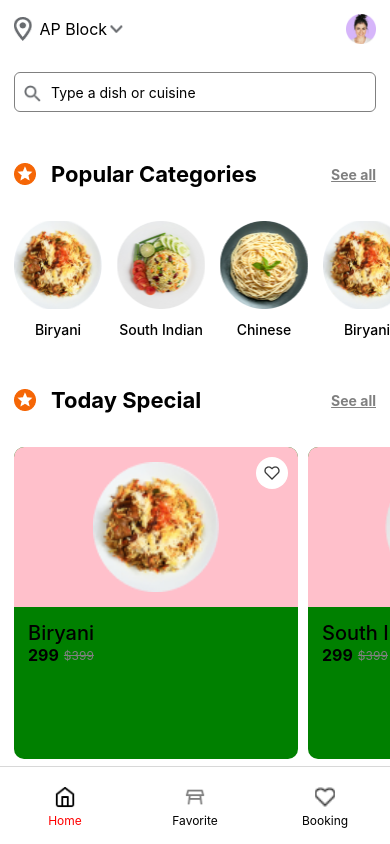
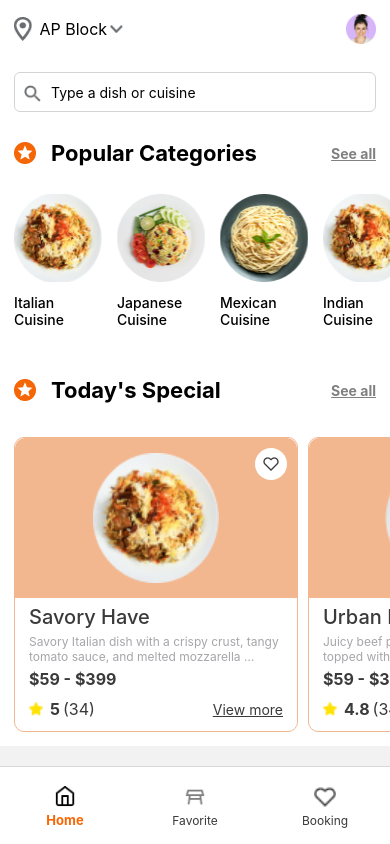
Before and after one commit to DustinDoan315/youtube-clone, a React Native app in the folder boilerplatear/: screen / in a window 390 px wide. Built offline with nearby package versions, Linux system fonts and the light colour scheme.

Commit message:
update home screen 11:12|27/07-2024

```diff
--- a/boilerplatear/src/assets/index.ts
+++ b/boilerplatear/src/assets/index.ts
@@ -17,6 +17,7 @@ export const icons = {
   avatar: require('./icons/avatar.png'),
   down_arrow: require('./icons/down_arrow.png'),
   heart: require('./icons/heart.png'),
+  white_heart: require('./icons/white_heart.png'),
   cart: require('./icons/cart.png'),
   food_1: require('./icons/food_1.png'),
   food_2: require('./icons/food_2.png'),
--- a/boilerplatear/src/components/SearchBar/index.tsx
+++ b/boilerplatear/src/components/SearchBar/index.tsx
@@ -1,6 +1,7 @@
 import {View, Text, TextInput, Image, Pressable} from 'react-native';
 import React from 'react';
 import {icons} from '@assets/index';
+import {color} from '@theme/index';
 
 const SearchBar = () => {
   return (
@@ -25,7 +26,7 @@ const SearchBar = () => {
         placeholder="Type a dish or cuisine"
         style={{
           borderWidth: 1,
-          borderColor: 'gray',
+          borderColor: color.primaryBorder,
           paddingHorizontal: 12,
           paddingLeft: 36,
           borderRadius: 6,
--- a/boilerplatear/src/navigation/BottomTabNavigation.tsx
+++ b/boilerplatear/src/navigation/BottomTabNavigation.tsx
@@ -10,6 +10,7 @@ import router from './router';
 import {bottom} from '@screens/bottom';
 import {icons} from '@assets/index';
 import {screenName} from 'type';
+import {color} from '@theme/index';
 const Tab = createBottomTabNavigator();
 
 const TabButton: React.FC<
@@ -35,15 +36,16 @@ const TabButton: React.FC<
             : icons.table
         }
         style={{
-          width: 20,
+          width: 22,
           height: 22,
         }}
       />
       <Text
         style={{
-          color: focused ? 'red' : 'black',
+          color: focused ? color.highlight : color.primaryText,
           marginTop: 5,
-          fontSize: 12,
+          fontSize: focused ? 13 : 12,
+          fontWeight: focused && 'bold',
         }}>
         {name}
       </Text>
--- a/boilerplatear/src/screens/bottom/Home/HomeView.tsx
+++ b/boilerplatear/src/screens/bottom/Home/HomeView.tsx
@@ -1,5 +1,5 @@
-import {Image, StyleSheet, Text, View} from 'react-native';
-import React from 'react';
+import {Image, Pressable, StyleSheet, Text, View} from 'react-native';
+import React, {useState} from 'react';
 import {useAppDispatch, useAppSelector} from '@redux/hooks';
 
 import {icons} from '@assets/index';
@@ -9,7 +9,6 @@ import {Header, PopularCategories, TodaySpecial} from './components';
 const HomeView = () => {
   const dispatch = useAppDispatch();
   const data = useAppSelector(state => state.counter);
-
   return (
     <View style={styles.container}>
       <Header />
--- a/boilerplatear/src/screens/bottom/Home/components/PopularCategories.tsx
+++ b/boilerplatear/src/screens/bottom/Home/components/PopularCategories.tsx
@@ -1,4 +1,4 @@
-import React, {useMemo} from 'react';
+import React, {memo, useMemo} from 'react';
 import {View, Text, Image, Pressable, FlatList, StyleSheet} from 'react-native';
 import {icons} from '@assets/index';
 import {Categories} from '@utils/fake';
@@ -6,8 +6,7 @@ import {Categories} from '@utils/fake';
 const styles = StyleSheet.create({
   container: {
     paddingHorizontal: 14,
-    paddingVertical: 20,
-    marginTop: 15,
+    paddingVertical: 14,
   },
   header: {
     flexDirection: 'row',
@@ -63,7 +62,7 @@ const PopularCategories = () => {
 
   const renderItem = ({item, index}: any) => (
     <View
-      key={item?.id}
+      key={index.toString()}
       style={[styles.listItem, {marginLeft: index === 0 ? 14 : 0}]}>
       <View style={styles.listItemImageContainer}>
         <Image source={item?.icon} style={styles.listItemImage} />
@@ -97,4 +96,4 @@ const PopularCategories = () => {
   );
 };
 
-export default PopularCategories;
+export default memo(PopularCategories);
--- a/boilerplatear/src/screens/bottom/Home/components/TodaySpecial.tsx
+++ b/boilerplatear/src/screens/bottom/Home/components/TodaySpecial.tsx
@@ -1,7 +1,8 @@
-import React, {useMemo} from 'react';
+import React, {memo, useCallback, useMemo, useState} from 'react';
 import {View, Text, Image, Pressable, FlatList, StyleSheet} from 'react-native';
 import {icons} from '@assets/index';
-import {Categories} from '@utils/fake';
+import {Categories, Special} from '@utils/fake';
+import {color} from '@theme/index';
 
 const styles = StyleSheet.create({
   container: {
@@ -38,11 +39,12 @@ const styles = StyleSheet.create({
   },
   listItem: {
     width: 284,
-    height: 312,
     marginRight: 10,
     alignItems: 'center',
     borderRadius: 10,
-    backgroundColor: 'green',
+    backgroundColor: 'white',
+    borderWidth: 1,
+    borderColor: color.primary,
   },
   listItemImageContainer: {
     borderTopLeftRadius: 10,
@@ -52,7 +54,7 @@ const styles = StyleSheet.create({
     height: 160,
     alignItems: 'center',
     justifyContent: 'center',
-    backgroundColor: 'pink',
+    backgroundColor: color.primary,
   },
   listItemImage: {
     width: 280,
@@ -60,29 +62,52 @@ const styles = StyleSheet.create({
   },
   listItemDescription: {
     width: '100%',
-    paddingVertical: 14,
+    paddingVertical: 7,
     paddingHorizontal: 14,
   },
   listItemText: {
     fontSize: 20,
     fontWeight: '500',
-    color: 'black',
+    color: color.primaryText,
   },
-  listItemDisPrice: {
+  listItemDesc: {
+    fontSize: 12,
+    color: color.secondText,
+    marginBottom: 5,
+  },
+  listItemPrice: {
     fontSize: 16,
     fontWeight: 'bold',
-    color: 'black',
+    color: color.primaryText,
   },
-  listItemPrice: {
-    fontSize: 12,
-    marginLeft: 5,
-    color: 'gray',
-    textDecorationLine: 'line-through',
+  listItemStar: {
+    fontSize: 16,
+    fontWeight: 'bold',
+    marginHorizontal: 3,
+    color: color.primaryText,
+  },
+  listItemComment: {
+    fontSize: 16,
+    color: color.primaryText,
   },
 });
 
 const TodaySpecial = () => {
-  const data = Categories;
+  const data = Special;
+  const [favorites, setFavorites] = useState<String[]>([]);
+
+  const toggleFavorite = useCallback(
+    (id: String) => {
+      setFavorites(prevFavorites =>
+        prevFavorites.includes(id)
+          ? prevFavorites.filter(favId => favId !== id)
+          : [...prevFavorites, id],
+      );
+    },
+    [favorites],
+  );
+
+  console.log('favorites', favorites);
 
   const renderItem = ({item, index}: any) => (
     <View
@@ -90,8 +115,10 @@ const TodaySpecial = () => {
       style={[styles.listItem, {marginLeft: index === 0 ? 14 : 0}]}>
       <View style={styles.listItemImageContainer}>
         <Pressable
+          onPress={() => toggleFavorite(item.id)}
           style={{
             position: 'absolute',
+            zIndex: 2,
             top: 10,
             right: 10,
             width: 32,
@@ -99,10 +126,14 @@ const TodaySpecial = () => {
             borderRadius: 32,
             justifyContent: 'center',
             alignItems: 'center',
-            backgroundColor: 'white',
+            backgroundColor: favorites.includes(item?.id)
+              ? color.crimson
+              : 'white',
           }}>
           <Image
-            source={icons.heart}
+            source={
+              favorites.includes(item?.id) ? icons.white_heart : icons.heart
+            }
             style={{
               width: 16,
               height: 16,
@@ -119,11 +150,52 @@ const TodaySpecial = () => {
         <Text style={styles.listItemText}>{item?.name}</Text>
         <View
           style={{
+            justifyContent: 'center',
+            paddingVertical: 5,
+          }}>
+          <Text
+            numberOfLines={2}
+            style={styles.listItemDesc}>{`${item?.desc}`}</Text>
+          <Text style={styles.listItemPrice}>{`${item?.price}`}</Text>
+        </View>
+
+        <View
+          style={{
+            alignItems: 'center',
+            paddingVertical: 5,
             flexDirection: 'row',
-            alignItems: 'center',
+            justifyContent: 'space-between',
           }}>
-          <Text style={styles.listItemDisPrice}>{item?.disPrice}</Text>
-          <Text style={styles.listItemPrice}>{`$${item?.price}`}</Text>
+          <View
+            style={{
+              alignItems: 'center',
+              flexDirection: 'row',
+            }}>
+            <Image
+              source={icons.star}
+              style={{
+                width: 14,
+                height: 14,
+                marginRight: 4,
+              }}
+              resizeMode="contain"
+            />
+            <Text style={styles.listItemStar}>{`${item?.rating}`}</Text>
+            <Text
+              style={
+                styles.listItemComment
+              }>{`(${item?.numberOfComments})`}</Text>
+          </View>
+
+          <Pressable>
+            <Text
+              style={{
+                textDecorationLine: 'underline',
+                color: color.primaryText,
+              }}>
+              {'View more'}
+            </Text>
+          </Pressable>
         </View>
       </View>
     </View>
@@ -134,7 +206,7 @@ const TodaySpecial = () => {
       <View style={[styles.container, styles.header]}>
         <View style={styles.headerLeft}>
           <Image source={icons.highlight} style={styles.headerImage} />
-          <Text style={styles.headerText}>Today Special</Text>
+          <Text style={styles.headerText}>Today's Special</Text>
         </View>
         <Pressable>
           <Text style={styles.seeAllText}>See all</Text>
@@ -154,4 +226,4 @@ const TodaySpecial = () => {
   );
 };
 
-export default TodaySpecial;
+export default memo(TodaySpecial);
--- /dev/null
+++ b/boilerplatear/src/theme/index.ts
@@ -0,0 +1,8 @@
+export const color = {
+  primary: '#F3B78F',
+  highlight: '#FA6603',
+  secondText: '#A6A6AA',
+  primaryText: '#3A3A3A',
+  primaryBorder: '#D4D4D4',
+  crimson: '#F84B4B',
+};
--- a/boilerplatear/src/utils/fake.ts
+++ b/boilerplatear/src/utils/fake.ts
@@ -40,50 +40,113 @@ export const FakeListAssets = [
 export const Categories = [
   {
     id: 1,
-    name: 'Biryani',
+    name: 'Italian Cuisine',
     icon: icons.food_1,
     desc: 'Savory Italian dish with a crispy crust, tangy tomato sauce, and melted mozzarella cheese, topped with a variety of fresh ingredients.',
-    price: '399',
-    disPrice: '299',
+    price: '$59 - $399',
+    rating: '5',
+    numberOfComments: '34',
   },
   {
     id: 2,
-    name: 'South Indian',
+    name: 'Japanese Cuisine',
     icon: icons.food_2,
     desc: 'Juicy beef patty nestled in a soft bun, topped with lettuce, tomato, cheese, and pickles, served with crispy fries.',
-    price: '399',
-    disPrice: '299',
+    price: '$59 - $399',
+    rating: '4.8',
+    numberOfComments: '34',
   },
   {
     id: 3,
-    name: 'Chinese',
+    name: 'Mexican Cuisine',
     icon: icons.food_3,
     desc: 'Delicate vinegared rice rolls with fresh fish, vegetables, and seaweed, often served with soy sauce, wasabi, and pickled ginger.',
-    price: '399',
-    disPrice: '299',
+    price: '$59 - $399',
+    rating: '4.8',
+    numberOfComments: '34',
   },
   {
     id: 4,
-    name: 'Biryani',
+    name: 'Indian Cuisine',
     icon: icons.food_1,
     desc: 'Al dente noodles tossed in a rich tomato or creamy Alfredo sauce, garnished with Parmesan cheese and fresh basil.',
-    price: '399',
-    disPrice: '299',
+    price: '$59 - $399',
+    rating: '4.8',
+    numberOfComments: '34',
   },
   {
     id: 5,
-    name: 'South Indian',
+    name: 'French Cuisine',
     icon: icons.food_2,
     desc: 'Soft or crunchy tortillas filled with seasoned meat, fresh veggies, cheese, and tangy salsa, offering a burst of Mexican flavors.',
-    price: '399',
-    disPrice: '299',
+    price: '$59 - $399',
+    rating: '4.8',
+    numberOfComments: '34',
   },
   {
     id: 6,
-    name: 'Chinese',
+    name: 'Chinese Cuisine',
     icon: icons.food_3,
     desc: 'Succulent cut of beef, perfectly grilled, served with a side of roasted potatoes and steamed vegetables.',
-    price: '399',
-    disPrice: '299',
+    price: '$59 - $399',
+    rating: '4.8',
+    numberOfComments: '34',
   },
 ];
+
+export const Special = [
+  {
+    id: 1,
+    name: 'Savory Have',
+    icon: icons.food_1,
+    desc: 'Savory Italian dish with a crispy crust, tangy tomato sauce, and melted mozzarella cheese, topped with a variety of fresh ingredients.',
+    price: '$59 - $399',
+    rating: '5',
+    numberOfComments: '34',
+  },
+  {
+    id: 2,
+    name: 'Urban Bites',
+    icon: icons.food_2,
+    desc: 'Juicy beef patty nestled in a soft bun, topped with lettuce, tomato, cheese, and pickles, served with crispy fries.',
+    price: '$59 - $399',
+    rating: '4.8',
+    numberOfComments: '34',
+  },
+  {
+    id: 3,
+    name: 'Gourmet Delight',
+    icon: icons.food_3,
+    desc: 'Delicate vinegared rice rolls with fresh fish, vegetables, and seaweed, often served with soy sauce, wasabi, and pickled ginger.',
+    price: '$59 - $399',
+    rating: '4.8',
+    numberOfComments: '34',
+  },
+  {
+    id: 4,
+    name: 'The Spice Palette',
+    icon: icons.food_1,
+    desc: 'Al dente noodles tossed in a rich tomato or creamy Alfredo sauce, garnished with Parmesan cheese and fresh basil.',
+    price: '$59 - $399',
+    rating: '4.8',
+    numberOfComments: '34',
+  },
+  {
+    id: 5,
+    name: 'Epicurean Escape',
+    icon: icons.food_2,
+    desc: 'Soft or crunchy tortillas filled with seasoned meat, fresh veggies, cheese, and tangy salsa, offering a burst of Mexican flavors.',
+    price: '$59 - $399',
+    rating: '4.8',
+    numberOfComments: '34',
+  },
+  {
+    id: 6,
+    name: 'Rustic Feast',
+    icon: icons.food_3,
+    desc: 'Succulent cut of beef, perfectly grilled, served with a side of roasted potatoes and steamed vegetables.',
+    price: '$59 - $399',
+    rating: '4.8',
+    numberOfComments: '34',
+  },
+];
```
Also changed, not shown: boilerplatear/src/screens/bottom/Home/components/Header.tsx (+5 -2 lines), boilerplatear/src/assets/icons/white_heart.png (added).
